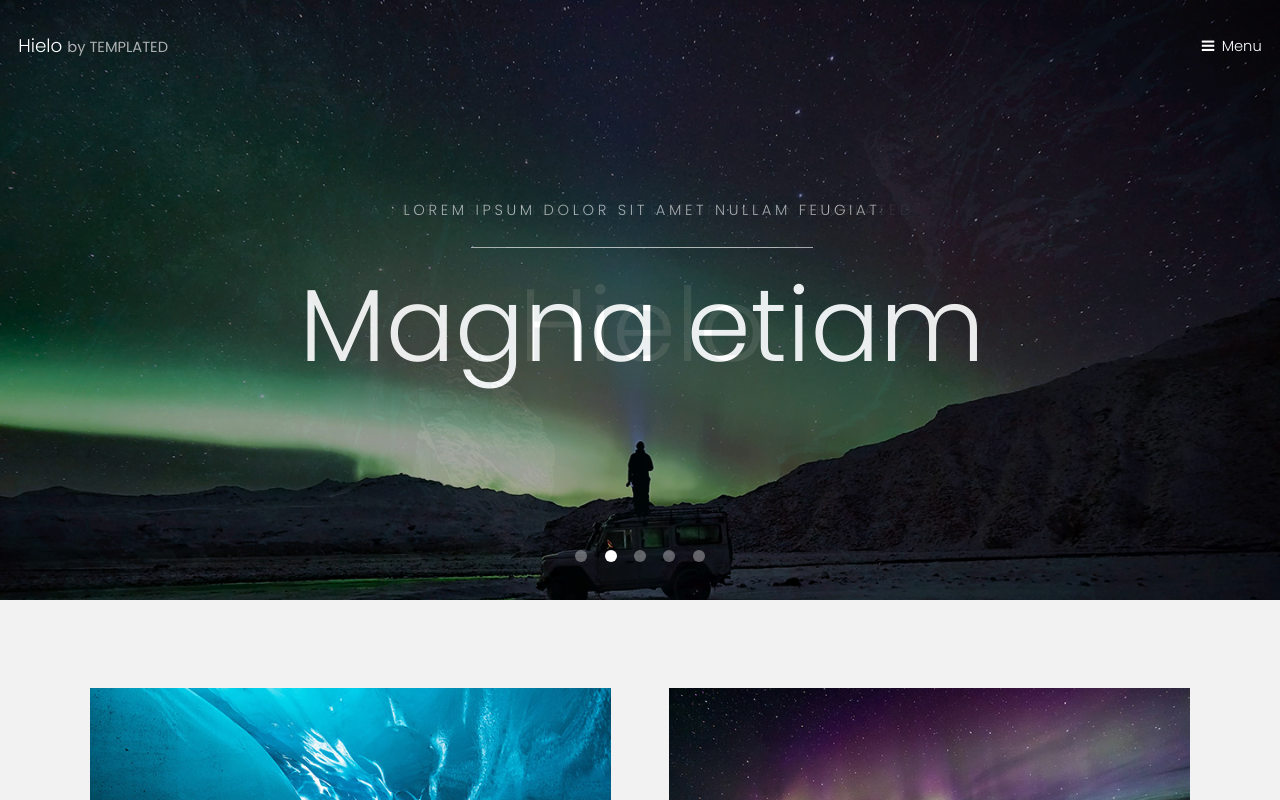
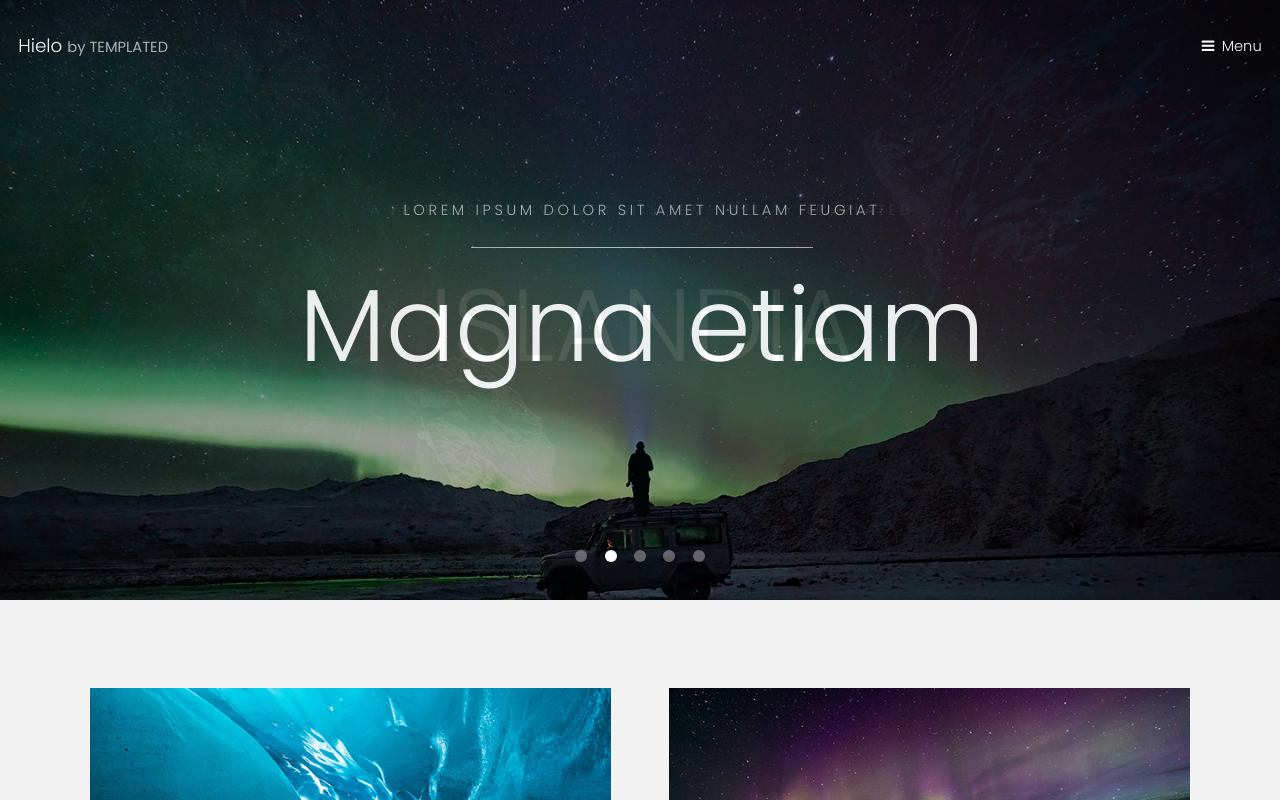
Before and after one commit to sarafu00/shaki, a plain HTML site: page index.html in a window 1280 px wide. Shown: the top 800 px of the page. Drawn offline with Linux system fonts and the light colour scheme.

Commit message:
eligo destino Islandie

```diff
--- a/index.html
+++ b/index.html
@@ -35,7 +35,7 @@
 					<div class="inner">
 						<header>
 							<p>A free responsive web site template by <a href="https://templated.co">TEMPLATED</a></p>
-							<h2>Hielo</h2>
+							<h2>ISLANDIA</h2>
 						</header>
 					</div>
 				</article>
```
